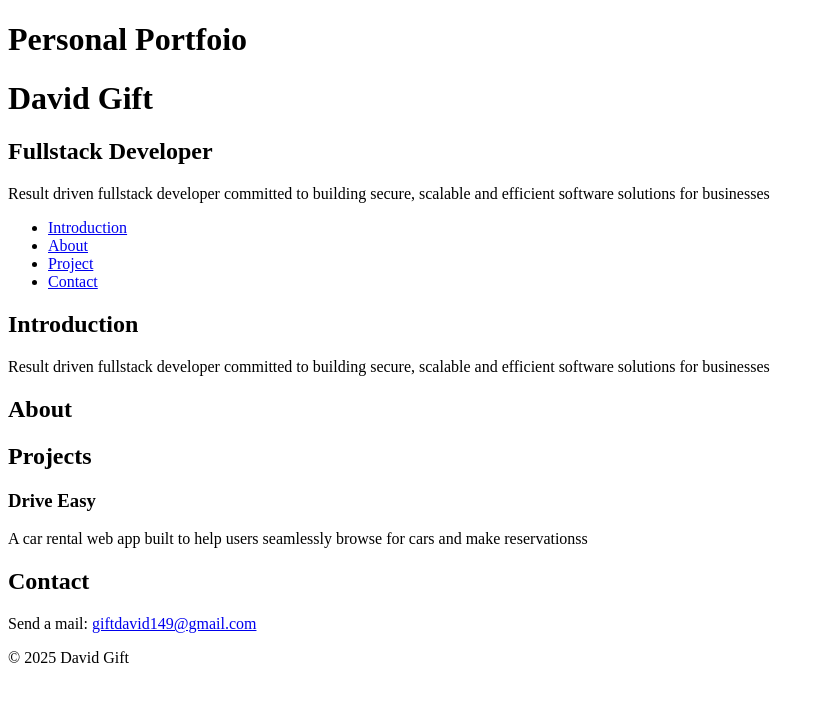
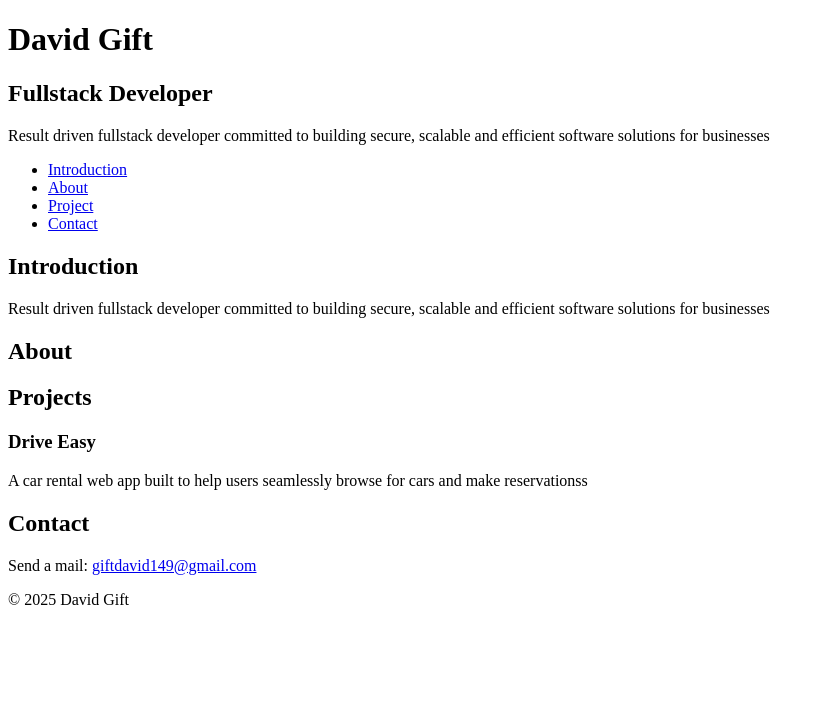
Before and after one commit to Gift-David/My_First_Portfolio, a plain HTML site: page portfolio/index.html in a window 1280 px wide. Shown: the whole page, without its empty margins (0-825 px from the left). Drawn offline with Linux system fonts and the light colour scheme.

Commit message:
updated my personal portfolio

```diff
--- a/portfolio/index.html
+++ b/portfolio/index.html
@@ -3,11 +3,10 @@
 <head>
     <meta charset="UTF-8">
     <meta name="viewport" content="width=device-width, initial-scale=1.0">
-    <title>Personal Portfolio</title>
+    <title>David Gift - Personal Portfolio</title>
 </head>
 <body>
     <header>
-        <h1>Personal Portfoio</h1>
         <h1>David Gift</h1>
         <h2>Fullstack Developer</h2>
         <p>Result driven fullstack developer committed to building secure, scalable and efficient software solutions for businesses</p>
```
